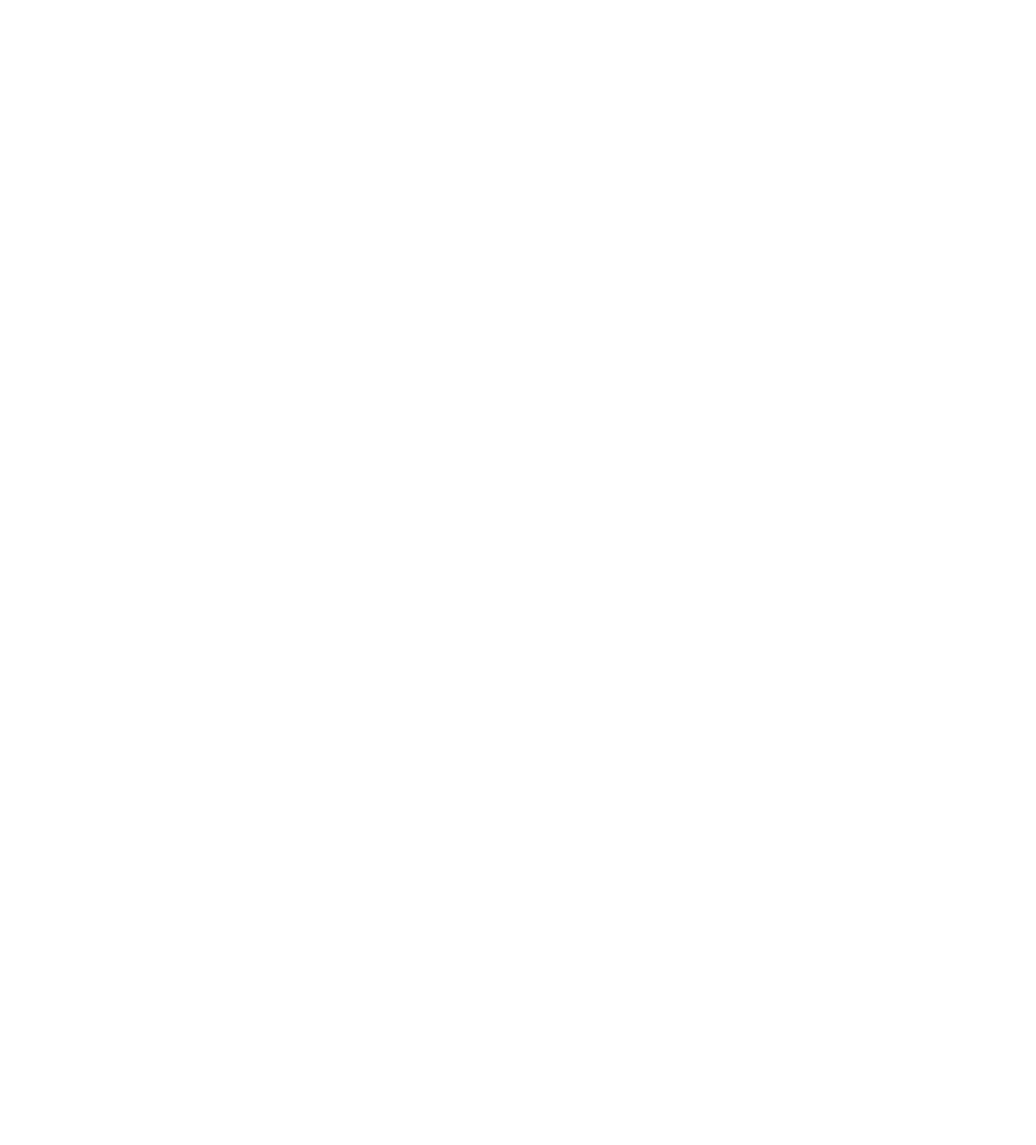
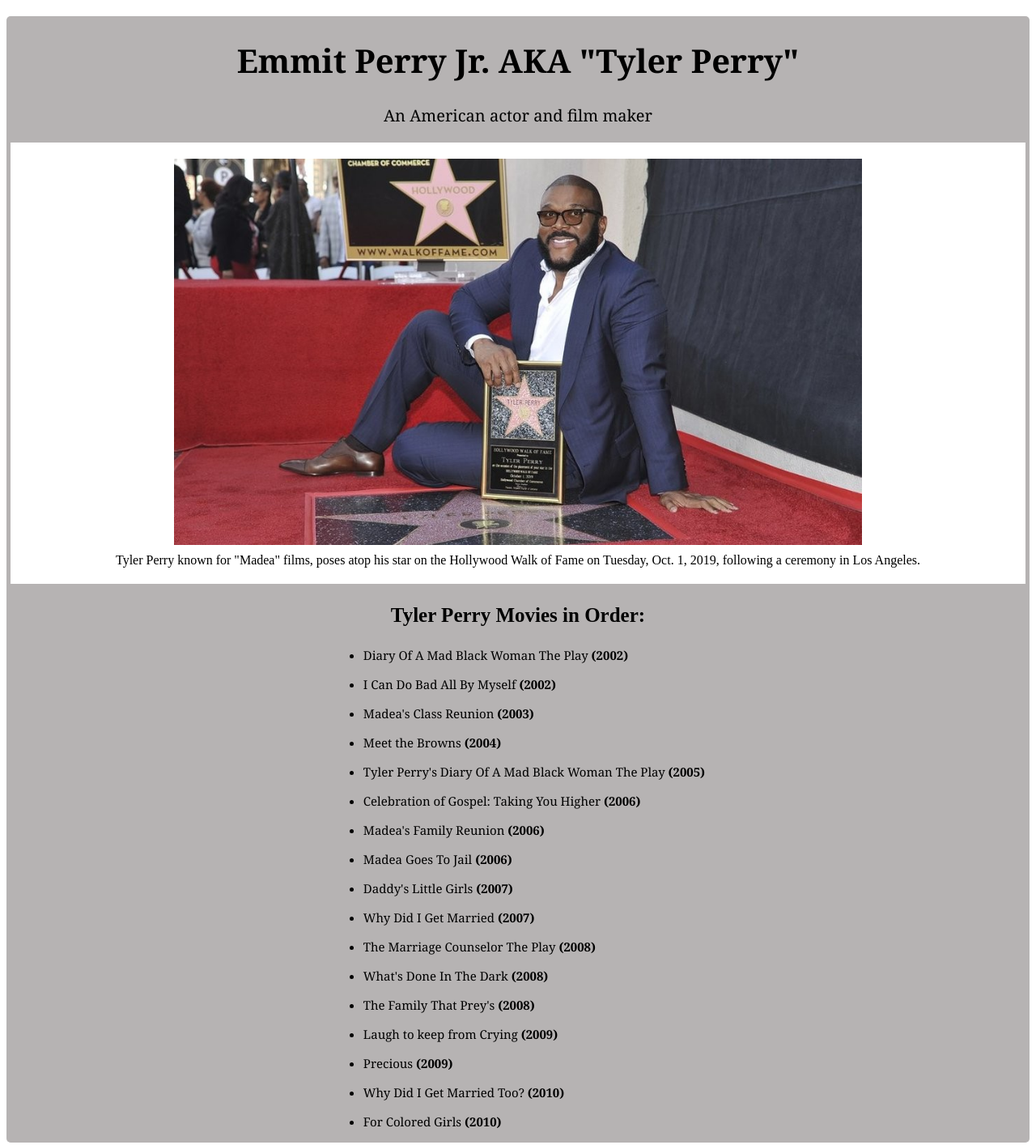
Before and after one commit to LatoyaHead/tribute-home, a plain HTML site: page index.html in a window 1280 px wide. Shown: the whole page at 81% size. Before the commit the page ends 800 px from the top, so only its background shows below. Drawn offline with Linux system fonts and the light colour scheme.

Commit message:
added header, added section with images, added list, styled page

```diff
--- a/index.html
+++ b/index.html
@@ -8,6 +8,42 @@
     <title>Tribute</title>
 </head>
 <body>
+    <main class="container">
+        <header>
+            <h1>Emmit Perry Jr. AKA "Tyler Perry"</h1>
+            <p>An American actor and film maker</p>
+        </header>
 
+        <section class="images">
+            <div class="image-wrapper">
+            <img src="images/tyler.jpeg" alt="Tyler Perry gets star on Hollywood Walk of Fame">
+            <figcaption class="caption">Tyler Perry known for "Madea" films, poses atop his star on the Hollywood Walk of Fame on Tuesday, Oct. 1, 2019, following a ceremony in Los Angeles.</figcaption>
+            </div>
+        </section>
+
+        <section>
+            <p style="text-align: center; font-size: 25px;"><b>Tyler Perry Movies in Order:</b></p>
+            <ul>
+                <li class="list-items">Diary Of A Mad Black Woman The Play <b>(2002)</b></li>
+                <li class="list-items">I Can Do Bad All By Myself <b>(2002)</b></li>
+                <li class="list-items">Madea's Class Reunion <b>(2003)</b></li>
+                <li class="list-items">Meet the Browns <b>(2004)</b></li>
+                <li class="list-items">Tyler Perry's Diary Of A Mad Black Woman The Play <b>(2005)</b></li>
+                <li class="list-items">Celebration of Gospel: Taking You Higher <b>(2006)</b></li>
+                <li class="list-items">Madea's Family Reunion <b>(2006)</b></li>
+                <li class="list-items">Madea Goes To Jail <b>(2006)</b></li>
+                <li class="list-items">Daddy's Little Girls <b>(2007)</b></li>
+                <li class="list-items">Why Did I Get Married <b>(2007)</b></li>
+                <li class="list-items">The Marriage Counselor The Play <b>(2008)</b></li>
+                <li class="list-items">What's Done In The Dark <b>(2008)</b></li>
+                <li class="list-items">The Family That Prey's <b>(2008)</b></li>
+                <li class="list-items">Laugh to keep from Crying <b>(2009)</b></li>
+                <li class="list-items">Precious <b>(2009)</b></li>
+                <li class="list-items">Why Did I Get Married Too? <b>(2010)</b></li>
+                <li class="list-items">For Colored Girls <b>(2010)</b></li>
+            </ul>
+
+        </section>
+    </main>
 </body>
 </html>
--- a/styles.css
+++ b/styles.css
@@ -0,0 +1,42 @@
+.container {
+    display: flex;
+    flex-direction: column;
+    align-items: center;
+    background-color: rgb(182, 179, 179);
+    border-radius: 5px;
+    margin-top: 20px;
+    margin-bottom: 20px;
+}
+
+header {
+    text-align: center;
+    font-family: Georgia, 'Times New Roman', Times, serif;
+    font-size: 15pt;
+}
+
+.caption {
+    margin-top: 10px;
+}
+
+.list-items {
+    font-family: Georgia, 'Times New Roman', Times, serif;
+    font-size: 15px;
+    margin-top: 16px;
+    margin-bottom: 16px;
+}
+
+.images {
+    background-color: white;
+    width: 96%;
+    padding: 20px;
+}
+
+.image-wrapper {
+    display: flex;
+    flex-direction: column;
+    align-items: center;
+}
+
+img {
+    width: 70%;
+}
```
Also changed, not shown: images/tyler.jpeg (added).
